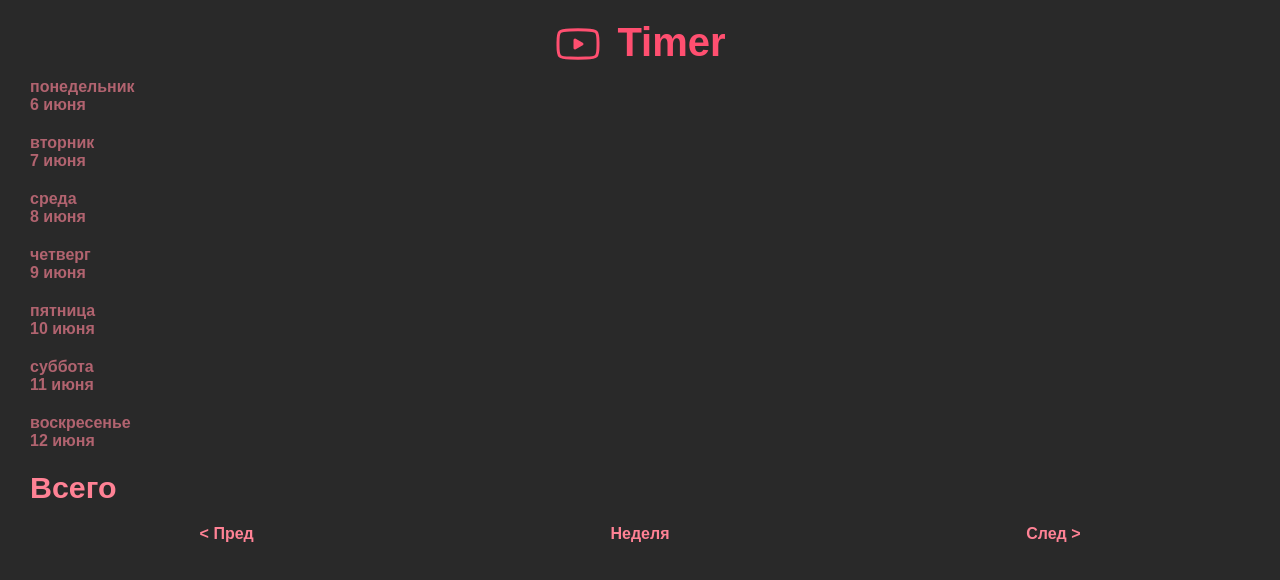
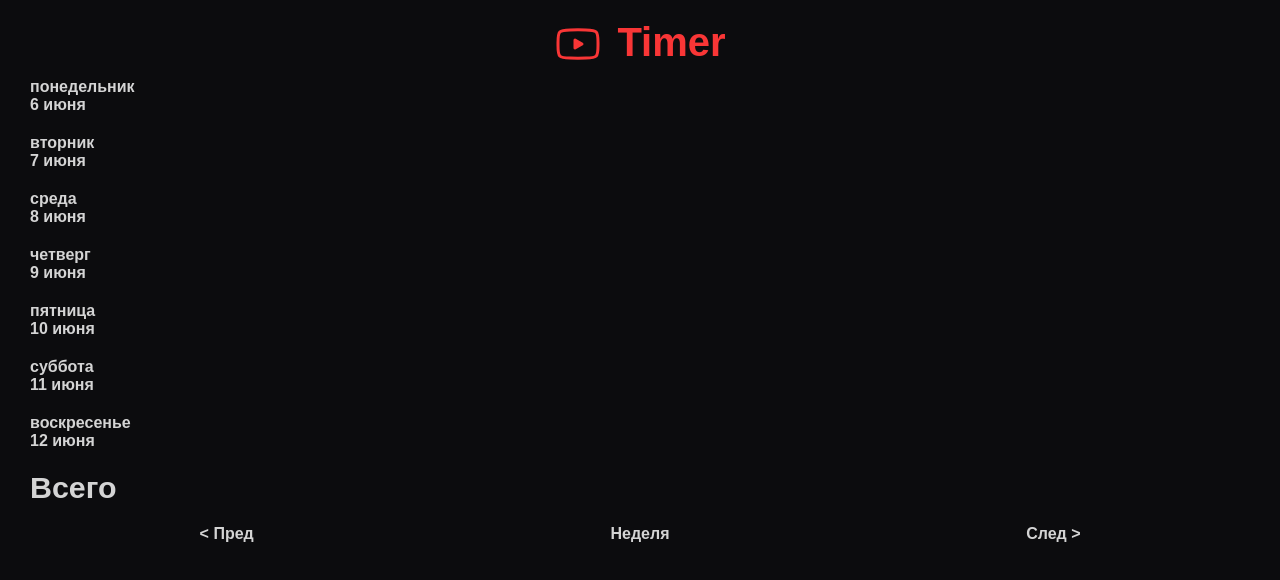
Before and after one commit to goDlin86/ext-youtubeTimer, a website built with Parcel: page src/index.html in a window 1280 px wide. Built offline with nearby package versions, Linux system fonts and the light colour scheme; some packages are replaced by stand-ins of ours.

Commit message:
change style

```diff
--- a/src/index.js
+++ b/src/index.js
@@ -33,12 +33,10 @@ class Timer {
         for (let i = 0; i < 7; i++) {
             const d = this.startWeek.clone().add(i, 'd')
             this.daysWeek.push(d.format('YYYY-MM-DD'))
-            this.timerEl.innerHTML += "<div class='day'>" + d.format('dddd') + '<br/>' + d.format('D MMM') + "</div>"
-            this.timerEl.innerHTML += "<div class='time'></div>"
+            this.timerEl.innerHTML += "<div class='day'><div>" + d.format('dddd') + '<br/>' + d.format('D MMM') + "</div><div class='time' /></div>"
         }
 
-        this.timerEl.innerHTML += "<div class='allday'>Всего</div>"
-        this.timerEl.innerHTML += "<div class='time'></div>"
+        this.timerEl.innerHTML += "<div class='day'><div class='allday'>Всего</div><div class='time' /></div>"
     }
 
     showWeekTimes() {
@@ -55,11 +53,11 @@ class Timer {
                 //today
                 if (this.today === this.store[k].date) {
                     document.getElementsByClassName('day')[i].classList.add('today')
-                    document.getElementsByClassName('time')[i].classList.add('today')
+                    //document.getElementsByClassName('time')[i].classList.add('today')
                 }
             } else if (this.today === this.daysWeek[i]) {
                 document.getElementsByClassName('day')[i].classList.add('today')
-                document.getElementsByClassName('time')[i].classList.add('today')
+                //document.getElementsByClassName('time')[i].classList.add('today')
             }
         }
 
--- a/src/style.css
+++ b/src/style.css
@@ -1,12 +1,13 @@
 body {
     font-family: sans-serif;
     font-size: 1em;
-    color: #ff4f70;
+    color: #d4d4d4;
     margin: 20px;
-    background-color: #292929;
+    background-color: #0c0c0e;
     font-weight: bold;
 }
 .header {
+    color: #f93636;
     display: flex;
     justify-content: center;
 }
@@ -16,29 +17,23 @@ body {
 }
 
 
-#timer {
+.day {
     display: grid;
     grid-template-columns: 1fr 1fr;
     width: 335px;
+    border-radius: 10px;
 }
-#timer > div {
+.day > div {
     padding: 10px;
 }
-#timer > .day {
-    color: rgb(250 131 149 / 65%);
+.day.today {
+    color: white;
+    background-color: #f93636;
 }
-#timer > .day.today, #timer > .time.today {
-    background-color: rgb(0 0 0 / 15%);
-}
-#timer > .allday {
-    color: #ff8295;
+.day > .allday, .time {
     font-size: 1.9em;
 }
 
-
-.time {
-    font-size: 1.9em;
-}
 
 
 #buttons {
@@ -47,7 +42,7 @@ body {
     text-align: center;
 }
 #buttons > div {
-    color: #ff8295;
+    border-radius: 10px;
     padding: 10px;
 }
 .prev, .next {
@@ -55,7 +50,8 @@ body {
     transition: all 0.2s ease-in;
 }
 .prev:hover, .next:hover {
-    background-color: #3e2d2d;
+    color: white;
+    background-color: #f93636;
 }
 
 
```
Also changed, not shown: 1 other file.
